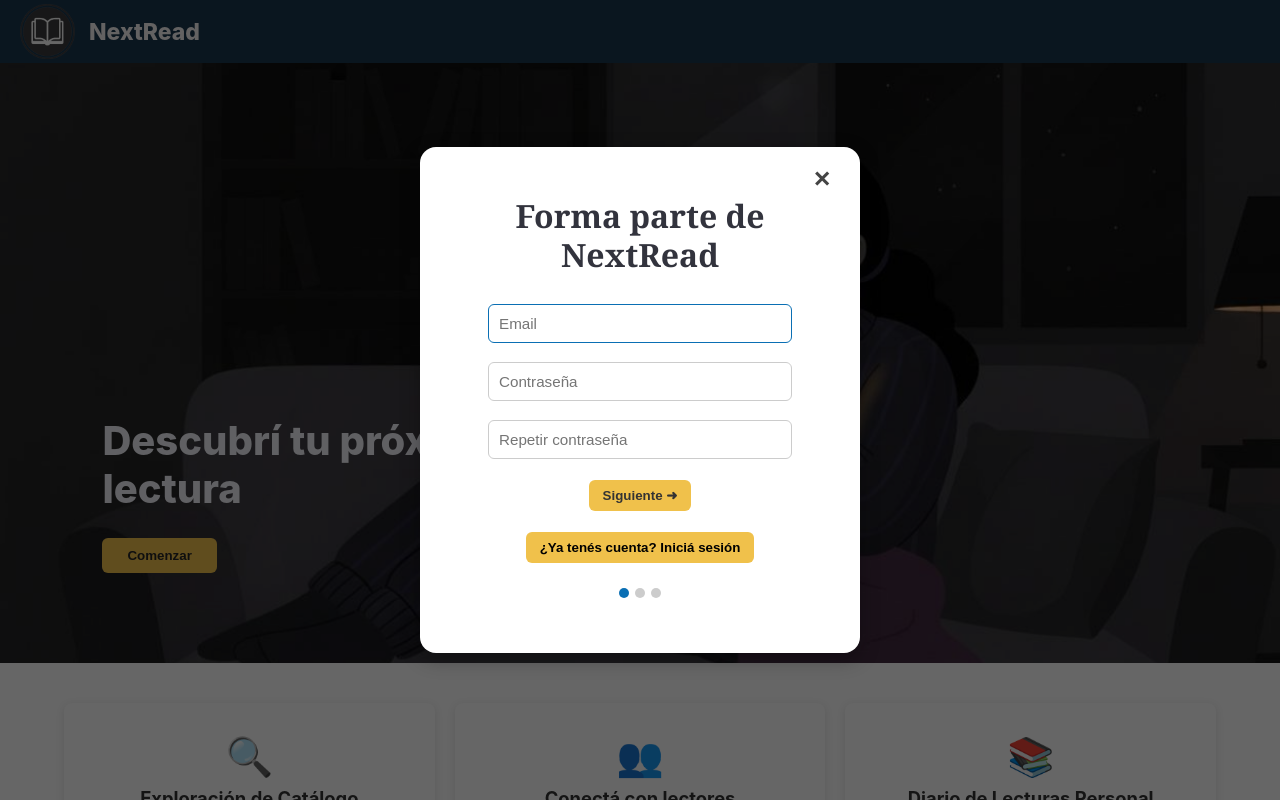
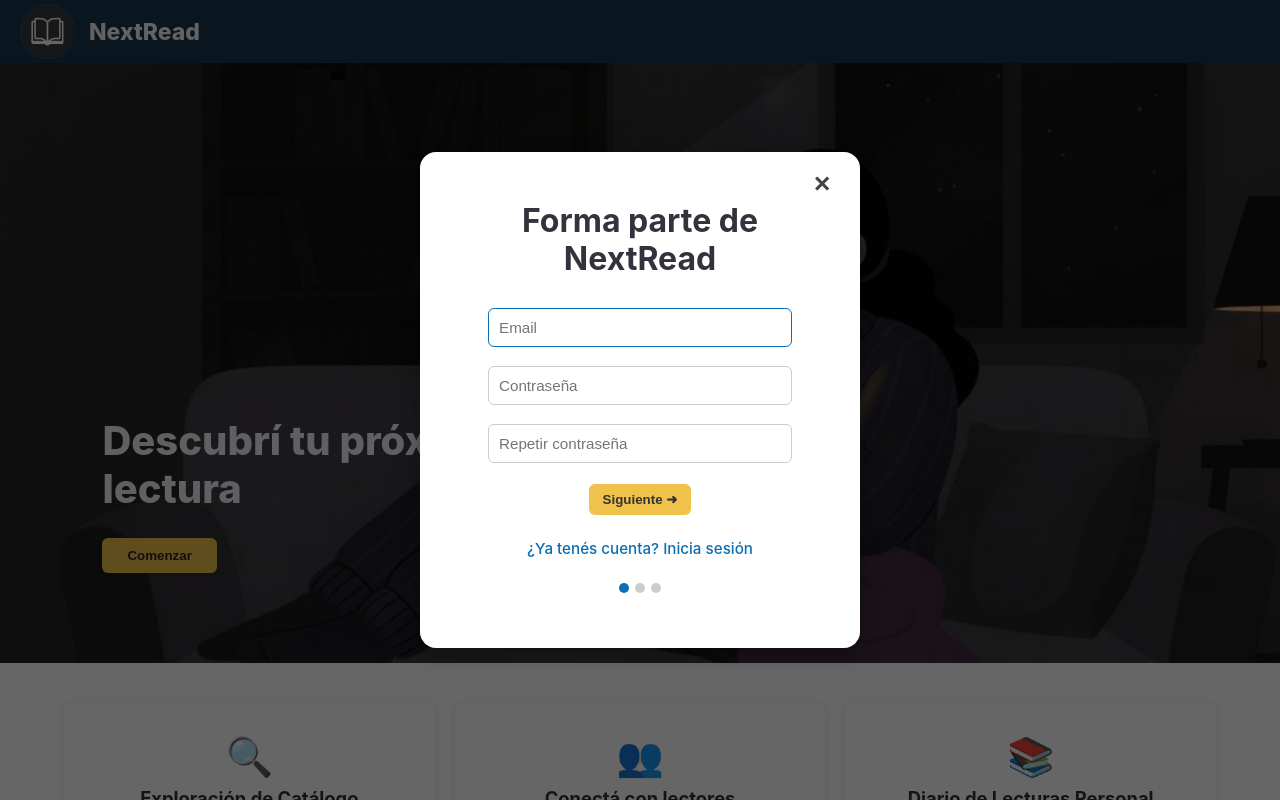
Before and after one commit to AlejoGuerraa/nextRead, a React (Vite) app in the folder nextReadPII/nextRead/client/: page /acceso in a window 1280 px wide. Both pictures are taken after a click on the button "Comenzar". Shown: the top 800 px of the page. Built offline with nearby package versions, Linux system fonts and the light colour scheme.

Commit message:
La modificación consistio en transformar el boton amarillo de redirección del modal en un enlace de texto simple de color azul. A su vez se cambió la fuente del titulo de cada modal.

```diff
--- a/nextReadPII/nextRead/client/src/pages/Acceso.jsx
+++ b/nextReadPII/nextRead/client/src/pages/Acceso.jsx
@@ -184,11 +184,11 @@ export default function Acceso() {
 
                   <button className="btn-modal next-btn" onClick={nextRegisterStep}>Siguiente ➜</button>
 
-                  <button className="login-redirect"
+                  <span className="redirect-link"
                     onClick={() => { setRegisterOpen(false); setLoginOpen(true); setRegisterStep(1); }}
                   >
-                    ¿Ya tenés cuenta? Iniciá sesión
-                  </button>
+                    ¿Ya tenés cuenta? Inicia sesión
+                  </span>
                 </div>
               )}
 
@@ -265,12 +265,12 @@ export default function Acceso() {
 
               <button onClick={handleLoginSubmit}>Iniciar Sesión</button>
 
-              <button
-                className="register-redirect"
+              <span
+                className="redirect-link"
                 onClick={() => { setLoginOpen(false); setRegisterOpen(true); setRegisterStep(1); }}
               >
-                ¿No tienes cuenta? Regístrate
-              </button>
+                ¿No tenés cuenta? Regístrate
+              </span>
             </div>
           </Modal>
         </div>
--- a/nextReadPII/nextRead/client/src/pagescss/loguearse_registrarse.css
+++ b/nextReadPII/nextRead/client/src/pagescss/loguearse_registrarse.css
@@ -246,7 +246,7 @@ header {
 
 .register-content h2 {
 
-  font-family: "Georgia", serif;
+  font-family: "Inter", sans-serif;
 
   font-weight: bold;
 
@@ -288,7 +288,7 @@ header {
 
 .login-content h2 {
 
-  font-family: "Georgia", serif;
+  font-family: "Inter", sans-serif;
 
   font-weight: bold;
 
@@ -436,14 +436,30 @@ textarea {
 
 /* ------------------------------------------------------------------- */
 
+.redirect-link {
+    background: none;
+    border: none;
+    padding: 0;
+    margin-top: 5px;
+
+    /* Estilo de Link: */
+    color: #0a6fb4;
+    text-decoration: none;
+    font-weight: 500;
+    font-size: 0.95rem;
+    cursor: pointer;
+    transition: color 0.2s;
+}
+
+.redirect-link:hover {
+    color: #084e82;
+    text-decoration: underline;
+}
 
 
 .buttons {
-
   display: flex;
-
   gap: 10px;
-
   margin-top: 15px;
 
 }
@@ -453,54 +469,37 @@ textarea {
 /* Estilo base para botones (modal y formularios) */
 
 button,
-
 .btn-modal {
 
   background-color: #f0c14b;
-
   color: #000000;
-
   border: none;
-
   padding: 8px 14px;
-
   border-radius: 6px;
-
   cursor: pointer;
-
   font-weight: 600;
-
   transition: background 0.2s;
-
   margin-top: 2px;
 
 }
 
 button:hover,
-
 .btn-modal:hover {
-
   background-color: #084e82;
-
 }
 
 
 /* Boton de accion principal (siguiente/finalizar) */
 
 .next-btn.btn-modal {
-
   background-color: #f0c14b;
-
   color: #333;
-
 }
 
 
 
 .next-btn.btn-modal:hover {
-
   background-color: #e0b13b;
-
 }
 
 
```
